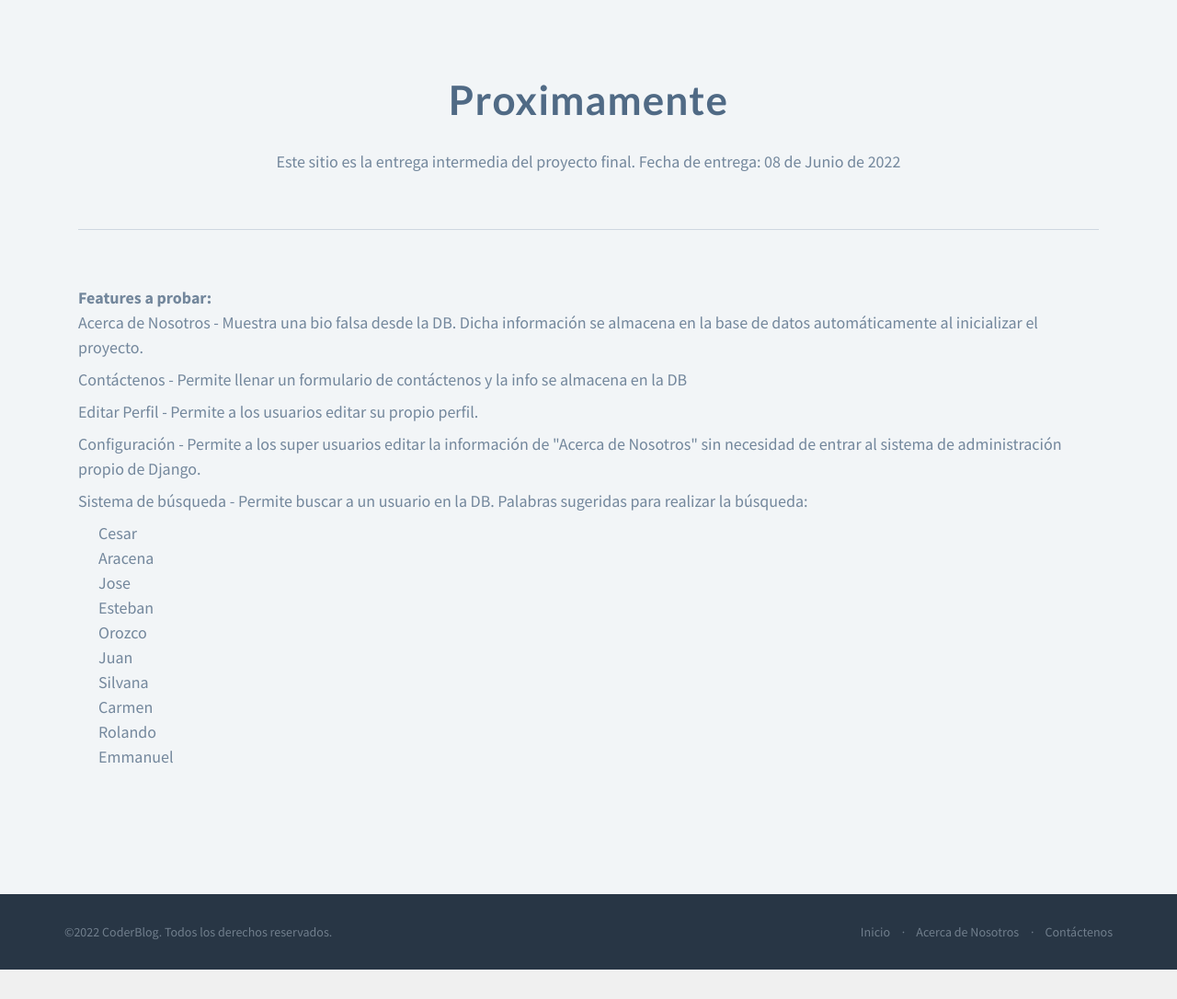
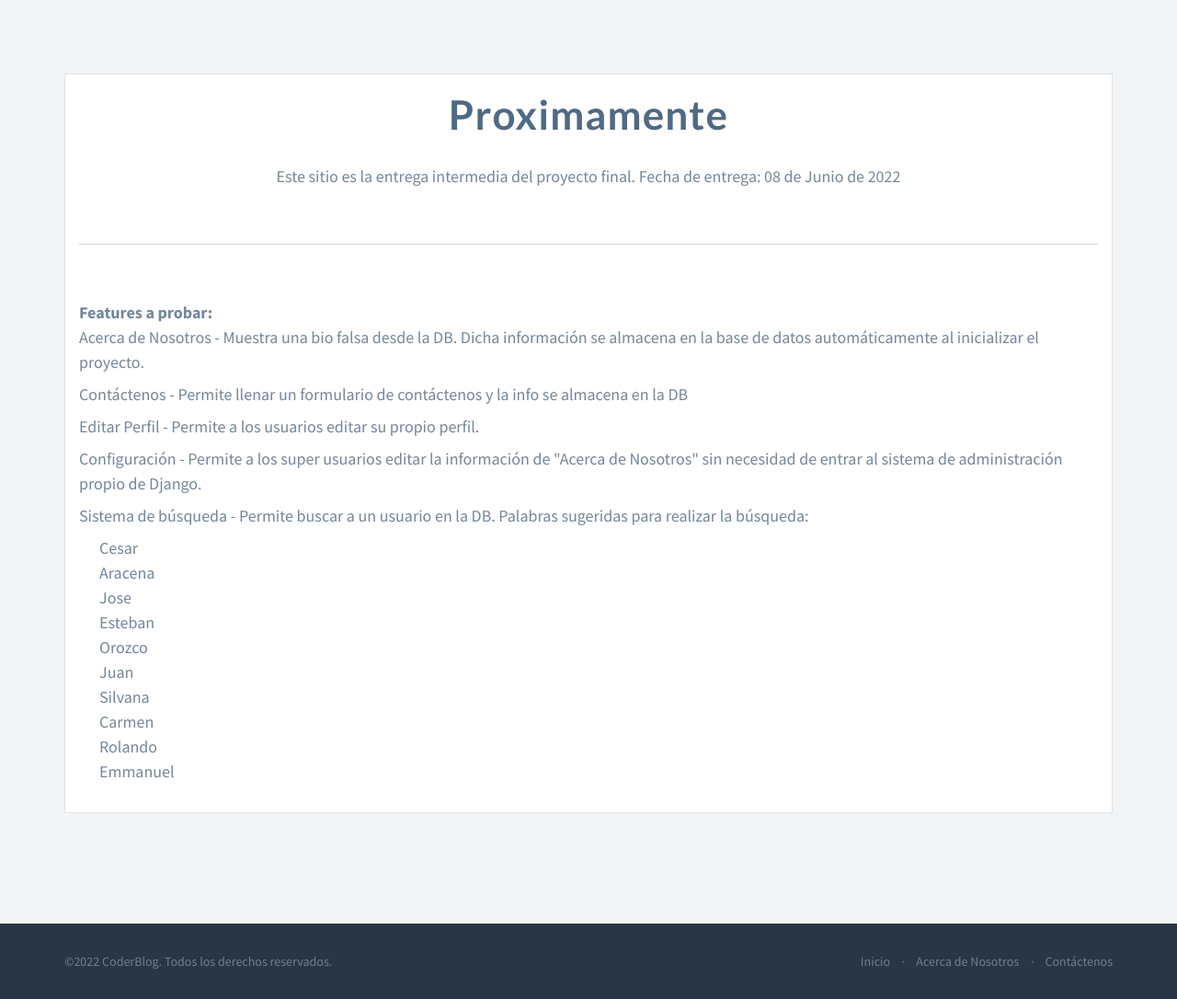
Before and after one commit to claracena/coderblog, a Django app: page / in a window 1280 px wide. Shown: the part 92-1178 px from the top of the page at 92% size. Before the commit the page ends 1146 px from the top, so only its background shows below. Run offline with Django 4.2, Linux system fonts and the light colour scheme; some libraries are stand-ins or nearby versions.

Commit message:
Small change to index page

```diff
--- a/blog/templates/blog/index-temp.html
+++ b/blog/templates/blog/index-temp.html
@@ -6,7 +6,7 @@
 
     <section id="index" class="light-bg">
         <div class="container inner-top-sm inner-bottom d-flex justify-content-center">
-            <div class="col-lg-12">
+            <div class="col-lg-12 custom-container">
                 <div class="text-center">
                     <h1>Proximamente</h1>
                     <p>Este sitio es la entrega intermedia del proyecto final. Fecha de entrega: 08 de Junio de 2022</p>
```
